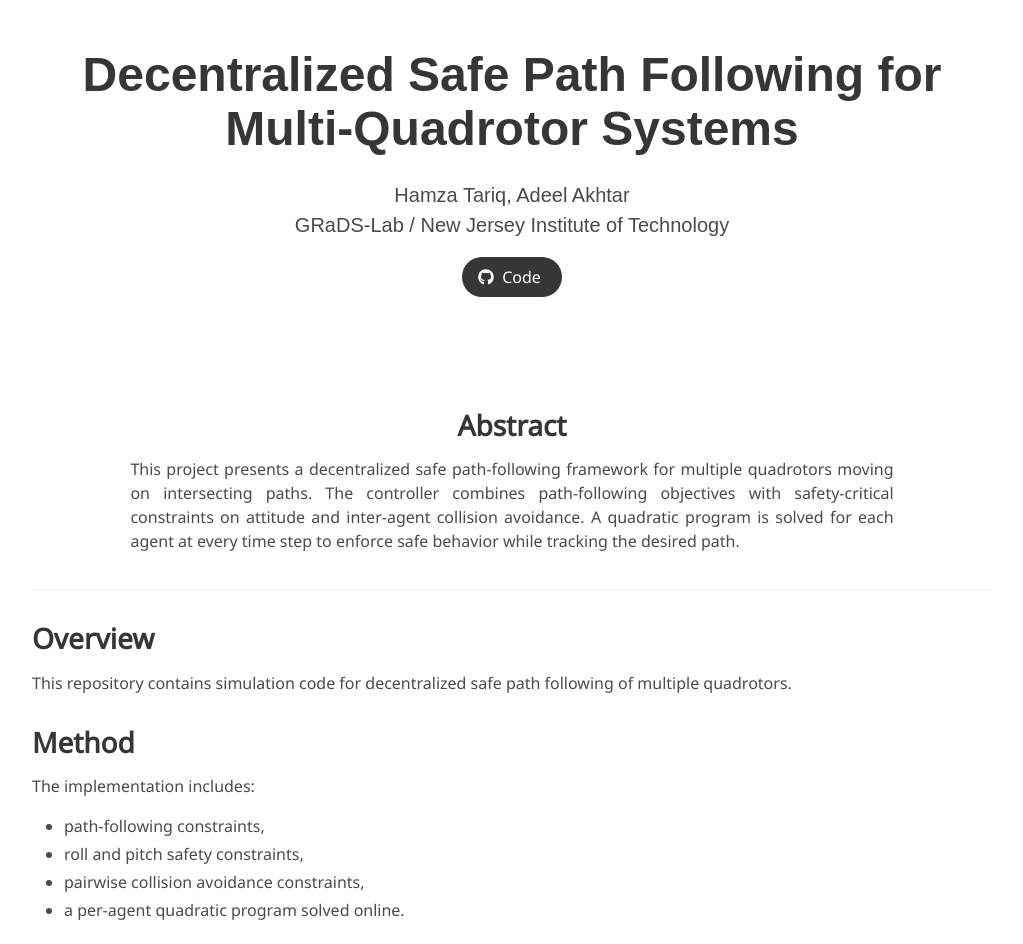
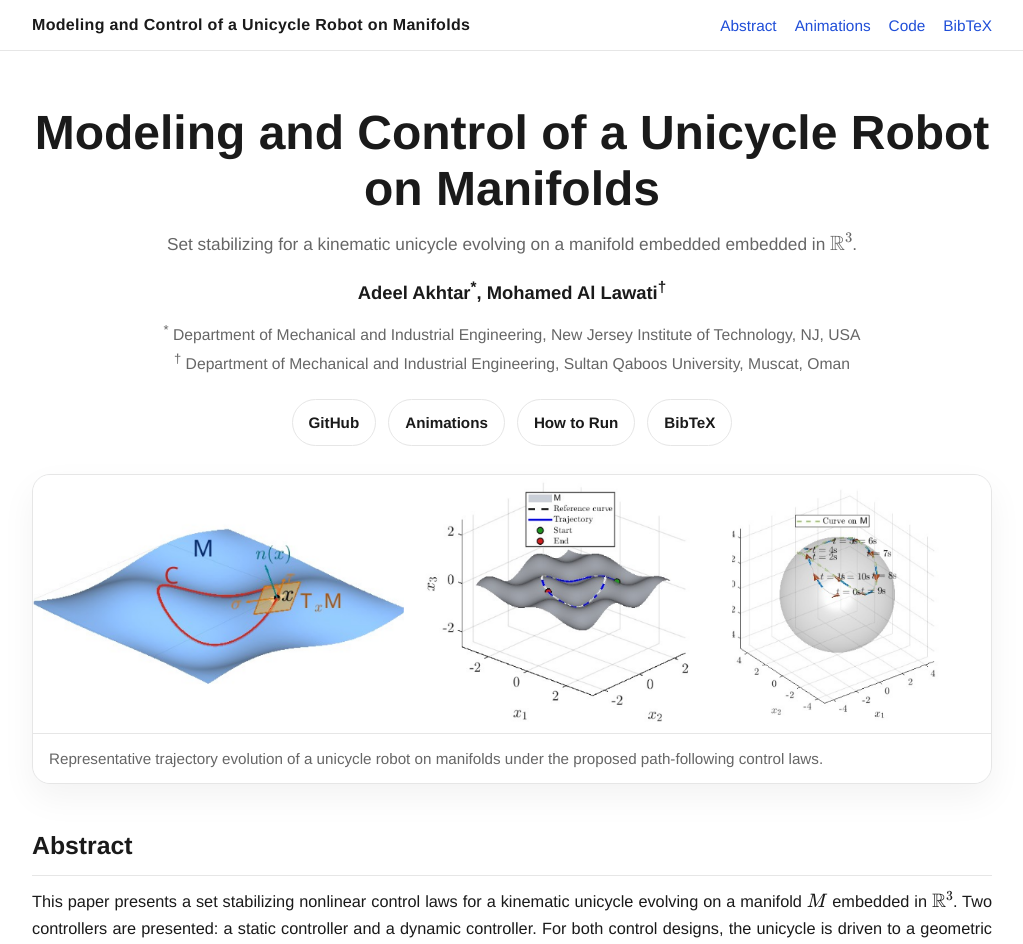
Before and after one commit to gradslab/UnicycleOnManifolds, a Jekyll site: the page docs/index.html, which Jekyll copies as it is, in a window 1280 px wide and 1400 px high. Shown: the top 944 px of the window, without its empty margins (128-1151 px from the left). Built offline with Jekyll 4.4.1, drawn with Linux system fonts in a browser that asks for light colours; some web fonts are replaced; some of the changed text lies outside the part shown.

Commit message:
modifying the webpage

````diff
--- a/docs/_config.yml
+++ b/docs/_config.yml
@@ -1,7 +1,7 @@
-title: Decentralized Safe Path Following for Multi-Quadrotor Systems
-description: Project webpage for decentralized safe path following of multiple quadrotors
+title: Modeling and Control of a Unicycle Robot on Manifolds
+description: Project webpage for the CDC paper by Adeel Akhtar and Mohamed Al Lawati
 url: "https://gradslab.github.io"
-baseurl: "/tfl_cbf_safe_multiagent_pf"
+baseurl: "/UnicycleOnManifolds"
 
 markdown: kramdown
 
--- a/docs/_layouts/project_page.html
+++ b/docs/_layouts/project_page.html
@@ -11,22 +10,22 @@
   <link href="https://fonts.googleapis.com/css?family=Google+Sans|Noto+Sans|Castoro"
         rel="stylesheet">
 
-  <link rel="stylesheet" href="./static/css/bulma.min.css">
+  <link rel="stylesheet" href="{{ '/static/css/bulma.min.css' | relative_url }}">
   <link rel="stylesheet" href="https://cdnjs.cloudflare.com/ajax/libs/font-awesome/5.15.3/css/all.min.css" />
-  <link rel="stylesheet" href="./static/css/index.css">
+  <link rel="stylesheet" href="{{ '/static/css/index.css' | relative_url }}">
+  <link rel="stylesheet" href="{{ '/static/css/project.css' | relative_url }}">
 
   <script src="https://ajax.googleapis.com/ajax/libs/jquery/3.5.1/jquery.min.js"></script>
-  <script defer src="./static/js/fontawesome.all.min.js"></script>
-  <script src="./static/js/index.js"></script>
+  <script defer src="{{ '/static/js/fontawesome.all.min.js' | relative_url }}"></script>
+  <script src="{{ '/static/js/index.js' | relative_url }}"></script>
 
-  <!-- MathJax -->
   <script>
     MathJax = {
       tex: {
         inlineMath: [ ['$', '$'], ['\\(', '\\)'] ],
         displayMath: [ ['$$', '$$'], ['\\[', '\\]'] ],
         processEscapes: true,
-        tags: 'all',
+        tags: 'all'
       },
       svg: {
         fontCache: 'global'
@@ -34,12 +33,13 @@
     };
   </script>
   <script
-    type="text/javascript" id="MathJax-script" async
+    type="text/javascript"
+    id="MathJax-script"
+    async
     src="https://cdn.jsdelivr.net/npm/mathjax@3/es5/tex-chtml.js">
   </script>
 </head>
 <body>
-
 
 <section class="hero">
   <div class="hero-body">
@@ -47,6 +47,7 @@
       <div class="columns is-centered">
         <div class="column has-text-centered">
           <h1 class="title is-1 publication-title">{{ page.title }}</h1>
+
           {% if page.authors %}
           <div class="is-size-5 publication-authors">
             <span class="author-block">
@@ -56,16 +57,13 @@
           {% endif %}
 
           {% if page.affiliations %}
-          <div class="is-size-5 publication-authors">
-            <span class="author-block">
+          <div class="publication-affiliations">
             {{ page.affiliations }}
-            </span>
           </div>
           {% endif %}
 
           <div class="column has-text-centered">
             <div class="publication-links">
-              <!-- PDF Link. -->
               {% if page.paper %}
               <span class="link-block">
                 <a href="{{ page.paper }}"
@@ -77,7 +75,7 @@
                 </a>
               </span>
               {% endif %}
-              <!-- Video Link. -->
+
               {% if page.video %}
               <span class="link-block">
                 <a href="{{ page.video }}"
@@ -89,7 +87,7 @@
                 </a>
               </span>
               {% endif %}
-              <!-- Code Link. -->
+
               {% if page.code %}
               <span class="link-block">
                 <a href="{{ page.code }}"
@@ -101,7 +99,7 @@
                 </a>
               </span>
               {% endif %}
-              <!-- Dataset Link. -->
+
               {% if page.data %}
               <span class="link-block">
                 <a href="{{ page.data }}"
@@ -123,11 +121,9 @@
 
 <section class="section">
   <div class="container is-max-desktop">
-
     <div class="content">
       {{ content }}
     </div>
-
   </div>
 </section>
 
--- /dev/null
+++ b/docs/index.html
@@ -0,0 +1,458 @@
+<!DOCTYPE html>
+<html lang="en">
+<head>
+
+<script>
+  MathJax = {
+    tex: {
+      inlineMath: [['\\(','\\)'], ['$', '$']]
+    }
+  };
+</script>
+
+<script src="https://cdn.jsdelivr.net/npm/mathjax@3/es5/tex-mml-chtml.js"></script>
+
+  <meta charset="UTF-8" />
+  <meta name="viewport" content="width=device-width, initial-scale=1.0" />
+  <title>Modeling and Control of a Unicycle Robot on Manifolds</title>
+  <style>
+    :root {
+      --bg: #ffffff;
+      --text: #1a1a1a;
+      --muted: #666666;
+      --line: #e6e6e6;
+      --accent: #1f4ed8;
+      --soft: #f7f8fa;
+      --maxw: 1000px;
+    }
+
+    * { box-sizing: border-box; }
+
+    html { scroll-behavior: smooth; }
+
+    body {
+      margin: 0;
+      background: var(--bg);
+      color: var(--text);
+      font-family: "Helvetica Neue", Helvetica, Arial, sans-serif;
+      line-height: 1.65;
+    }
+
+    a {
+      color: var(--accent);
+      text-decoration: none;
+    }
+
+    a:hover { text-decoration: underline; }
+
+    .page {
+      max-width: var(--maxw);
+      margin: 0 auto;
+      padding: 28px 20px 64px;
+    }
+
+    .topbar {
+      border-bottom: 1px solid var(--line);
+      background: rgba(255,255,255,0.96);
+      position: sticky;
+      top: 0;
+      z-index: 10;
+      backdrop-filter: blur(8px);
+    }
+
+    .topbar-inner {
+      max-width: var(--maxw);
+      margin: 0 auto;
+      padding: 12px 20px;
+      display: flex;
+      justify-content: space-between;
+      align-items: center;
+      gap: 16px;
+    }
+
+    .brand {
+      font-weight: 700;
+      letter-spacing: 0.02em;
+      color: var(--text);
+    }
+
+    .nav {
+      display: flex;
+      gap: 18px;
+      flex-wrap: wrap;
+      font-size: 0.96rem;
+    }
+
+    .hero {
+      text-align: center;
+      padding-top: 26px;
+    }
+
+    h1 {
+      font-size: clamp(2rem, 4vw, 3rem);
+      line-height: 1.15;
+      margin: 0 0 14px;
+      font-weight: 700;
+    }
+
+    .subtitle {
+      color: var(--muted);
+      font-size: 1.08rem;
+      max-width: 820px;
+      margin: 0 auto 16px;
+    }
+
+    .authors {
+      margin: 10px auto 6px;
+      max-width: 900px;
+      font-size: 1.15rem;
+      font-weight: 700;
+    }
+
+    .affiliations,
+    .note {
+      margin: 10px auto;
+      max-width: 900px;
+      color: var(--muted);
+      font-size: 0.98rem;
+    }
+
+    .button-row {
+      display: flex;
+      justify-content: center;
+      gap: 12px;
+      flex-wrap: wrap;
+      margin: 22px 0 28px;
+    }
+
+    .button {
+      display: inline-block;
+      padding: 10px 16px;
+      border: 1px solid var(--line);
+      border-radius: 999px;
+      color: var(--text);
+      background: #fff;
+      font-weight: 600;
+      font-size: 0.95rem;
+      transition: transform 0.15s ease, box-shadow 0.15s ease, border-color 0.15s ease;
+    }
+
+    .button:hover {
+      text-decoration: none;
+      transform: translateY(-1px);
+      box-shadow: 0 8px 20px rgba(0,0,0,0.06);
+      border-color: #d4d8df;
+    }
+
+    .teaser {
+      margin: 0 auto 10px;
+      border: 1px solid var(--line);
+      border-radius: 18px;
+      overflow: hidden;
+      background: var(--soft);
+      box-shadow: 0 14px 34px rgba(0,0,0,0.05);
+    }
+
+    .teaser img {
+      width: 100%;
+      display: block;
+      height: auto;
+    }
+
+    .teaser-caption {
+      padding: 12px 16px;
+      font-size: 0.95rem;
+      color: var(--muted);
+      text-align: left;
+      border-top: 1px solid var(--line);
+      background: #fff;
+    }
+
+    section {
+      margin-top: 42px;
+      scroll-margin-top: 80px;
+    }
+
+    h2 {
+      font-size: 1.55rem;
+      margin: 0 0 12px;
+      padding-bottom: 8px;
+      border-bottom: 1px solid var(--line);
+    }
+
+    p {
+      margin: 0 0 14px;
+    }
+
+    .abstract {
+      font-size: 1.02rem;
+      text-align: justify;
+    }
+
+    .gif-grid {
+      display: grid;
+      grid-template-columns: repeat(2, minmax(0, 1fr));
+      gap: 20px;
+      align-items: start;
+    }
+
+    .card {
+      border: 1px solid var(--line);
+      border-radius: 18px;
+      overflow: hidden;
+      background: #fff;
+      box-shadow: 0 10px 30px rgba(0,0,0,0.04);
+    }
+
+    .card img {
+      width: 100%;
+      display: block;
+      height: auto;
+      background: var(--soft);
+    }
+
+    .card-body {
+      padding: 14px 16px 16px;
+    }
+
+    .card-title {
+      font-weight: 700;
+      margin: 0 0 6px;
+      font-size: 1rem;
+    }
+
+    .card-text {
+      color: var(--muted);
+      font-size: 0.95rem;
+      margin: 0;
+    }
+
+    .two-col {
+      display: grid;
+      grid-template-columns: 1.1fr 0.9fr;
+      gap: 28px;
+    }
+
+    .list {
+      margin: 0;
+      padding-left: 20px;
+    }
+
+    .list li { margin-bottom: 10px; }
+
+    pre {
+      margin: 0;
+      white-space: pre-wrap;
+      word-break: break-word;
+      background: #f8f9fb;
+      border: 1px solid var(--line);
+      border-radius: 16px;
+      padding: 18px;
+      overflow-x: auto;
+      font-size: 0.94rem;
+      line-height: 1.5;
+    }
+
+    .footer {
+      margin-top: 48px;
+      padding-top: 18px;
+      border-top: 1px solid var(--line);
+      color: var(--muted);
+      font-size: 0.95rem;
+      text-align: center;
+    }
+
+    @media (max-width: 820px) {
+      .gif-grid,
+      .two-col {
+        grid-template-columns: 1fr;
+      }
+
+      .topbar-inner {
+        flex-direction: column;
+        align-items: flex-start;
+      }
+    }
+  </style>
+</head>
+<body>
+  <div class="topbar">
+    <div class="topbar-inner">
+      <div class="brand">Modeling and Control of a Unicycle Robot on Manifolds</div>
+      <nav class="nav">
+        <a href="#abstract">Abstract</a>
+        <a href="#animations">Animations</a>
+        <a href="#code">Code</a>
+        <a href="#bibtex">BibTeX</a>
+      </nav>
+    </div>
+  </div>
+
+  <main class="page">
+    <header class="hero">
+      <h1>Modeling and Control of a Unicycle Robot on Manifolds</h1>
+      <p class="subtitle">
+        Set stabilizing for a kinematic unicycle evolving on a manifold embedded embedded in \( \mathbb{R}^3 \).
+      </p>
+
+      <div class="authors">
+        Adeel Akhtar<sup>*</sup>, Mohamed Al Lawati<sup>†</sup>
+      </div>
+
+      <div class="affiliations">
+        <sup>*</sup> Department of Mechanical and Industrial Engineering, New Jersey Institute of Technology, NJ, USA<br>
+        <sup>†</sup> Department of Mechanical and Industrial Engineering, Sultan Qaboos University, Muscat, Oman
+      </div>
+
+      <div class="button-row">
+        <a class="button" href="https://github.com/gradslab/UnicycleOnManifolds">GitHub</a>
+        <a class="button" href="#animations">Animations</a>
+        <a class="button" href="#code">How to Run</a>
+        <a class="button" href="#bibtex">BibTeX</a>
+      </div>
+
+      <figure class="teaser">
+        <img src="static/image/taser.png" alt="Project teaser image" />
+        <figcaption class="teaser-caption">
+          Representative trajectory evolution of a unicycle robot on manifolds under the proposed path-following control laws.
+        </figcaption>
+      </figure>
+    </header>
+
+    <section id="abstract">
+      <h2>Abstract</h2>
+      <p class="abstract">
+        This paper presents a set stabilizing nonlinear control laws for a kinematic unicycle evolving on a manifold \( M \) embedded in \( \mathbb{R}^3 \). Two controllers are presented: a static controller and a dynamic controller. For both control designs, the unicycle is driven to a geometric curve on \(\mathsf{M} \). We characterize and stabilize the corresponding zero-dynamics set, also known as the path-following manifold. This set represents all possible motions on the curve. Stabilizing the zero-dynamics manifold implies path-invariance, which in simple words means that when the unicycle is on the curve, it never leaves the curve for all future time. This is in contrast to the traditional trajectory tracking objective. Moreover, the proposed controller also guarantees local exponential convergence to the zero-dynamics manifold under certain conditions. The results found in this paper are validated through numerical simulations. Code and animations are available in this repository and on this project page.The GitHub repository is available at <a href="https://github.com/gradslab/UnicycleOnManifolds">gradslab/UnicycleOnManifolds</a>.
+      </p>
+    </section>
+
+    <section>
+      <h2>Overview</h2>
+      <p>
+        This repository contains MATLAB code, visualizations, and animations for modeling and control of a unicycle robot evolving on manifolds. The implementation includes both static and dynamic path-following controllers, together with scripts for simulation, animation, and vector-graphics export.
+      </p>
+    </section>
+
+    <section>
+      <h2>Method</h2>
+      <ul class="list">
+        <li>a <strong>static controller</strong> for path following on manifolds,</li>
+        <li>a <strong>dynamic controller</strong> for path following on manifolds,</li>
+        <li>characterization and stabilization of the <strong>zero-dynamics manifold</strong>,</li>
+        <li>numerical simulations and visualization utilities for representative manifold-based trajectories.</li>
+      </ul>
+    </section>
+
+    <section id="animations">
+      <h2>Animations</h2>
+      <div class="gif-grid">
+        <article class="card">
+          <img src="static/image/dynamic_sinusoidal_manifold.gif" alt="Dynamic controller animation" />
+          <div class="card-body">
+            <p class="card-title">Dynamic Controller</p>
+            <p class="card-text">
+              The dynamic controller drives the unicycle toward a geometric curve on the manifold while stabilizing the associated path-following manifold. The animation illustrates the resulting closed-loop behavior over time.
+            </p>
+          </div>
+        </article>
+
+        <article class="card">
+          <img src="static/image/fixed_v.gif" alt="Static controller animation" />
+          <div class="card-body">
+            <p class="card-title">Static Controller</p>
+            <p class="card-text">
+              The static controller achieves path-invariant motion on the manifold by stabilizing the corresponding zero-dynamics set. The animation shows representative motion under this formulation.
+            </p>
+          </div>
+        </article>
+      </div>
+    </section>
+
+    <section>
+      <h2>Snapshots</h2>
+      <div class="gif-grid">
+        <article class="card">
+          <img src="static/image/dynamic_curve_2.jpg" alt="Dynamic controller snapshots" />
+          <div class="card-body">
+            <p class="card-title">Dynamic Formulation Snapshots</p>
+            <p class="card-text">
+              Representative trajectory snapshots for the dynamic controller on a manifold-based curve.
+            </p>
+          </div>
+        </article>
+
+        <article class="card">
+          <img src="static/image/fixed_v_snapshots_1.jpg" alt="Static controller snapshots" />
+          <div class="card-body">
+            <p class="card-title">Static Formulation Snapshots</p>
+            <p class="card-text">
+              Representative trajectory snapshots for the static controller with fixed forward velocity.
+            </p>
+          </div>
+        </article>
+      </div>
+    </section>
+
+    <section id="code">
+      <h2>Code and Reproducibility</h2>
+      <div class="two-col">
+        <div>
+          <p>
+            The full source code is available in the GitHub repository:
+            <a href="https://github.com/gradslab/UnicycleOnManifolds">gradslab/UnicycleOnManifolds</a>.
+          </p>
+          <p>
+            After cloning the repository, open MATLAB in the repository root and run the desired experiment script. The repository contains both dynamic and fixed-velocity examples, together with plotting, animation, and export utilities.
+          </p>
+        </div>
+        <div>
+          <h3>Repository Structure</h3>
+<pre><code>.
+├── FaceImage/
+├── dynamic/
+│   ├── manifold_sphere_curve_1/
+│   ├── manifold_sphere_curve_2/
+│   └── manifold_sphere_curve_3/
+├── fixed_v/
+│   ├── manifold_sphere_curve_1/
+│   ├── manifold_sphere_curve_2/
+│   └── manifold_sphere_curve_3/
+├── docs/
+│   ├── index.html
+│   ├── _config.yml
+│   ├── static/
+│   │   └── image/
+│   └── _layouts/
+└── README.md
+</code></pre>
+        </div>
+      </div>
+    </section>
+
+    <section>
+      <h2>How to Run</h2>
+<pre><code>git clone git@github.com:gradslab/UnicycleOnManifolds.git
+cd UnicycleOnManifolds
+
+# Open MATLAB and run one of the example scripts
+run('dynamic/manifold_sphere_curve_2/main.m')
+run('fixed_v/manifold_sphere_curve_1/main.m')
+</code></pre>
+    </section>
+
+    <section id="bibtex">
+      <h2>BibTeX</h2>
+      <pre>@inproceedings{akhtar_allawati_unicycle_manifolds,
+  title     = {Modeling and Control of a Unicycle Robot on Manifolds},
+  author    = {Adeel Akhtar and Mohamed Al Lawati},
+  booktitle = {This work is under review},
+  year      = {2026}
+}</pre>
+    </section>
+
+    <div class="footer">
+      Repository: <a href="https://github.com/gradslab/UnicycleOnManifolds">gradslab/UnicycleOnManifolds</a>
+    </div>
+  </main>
+</body>
+</html>
--- a/docs/index.md
+++ /dev/null
@@ -1,58 +0,0 @@
----
-layout: project_page
-permalink: /
-
-title: Decentralized Safe Path Following for Multi-Quadrotor Systems
-authors:
-  - Hamza Tariq, Adeel Akhtar
-affiliations:
-  - GRaDS-Lab / New Jersey Institute of Technology
-paper:
-video:
-code: https://github.com/gradslab/tfl_cbf_safe_multiagent_pf
-data:
----
-
-<div class="columns is-centered has-text-centered">
-  <div class="column is-four-fifths">
-    <h2>Abstract</h2>
-    <div class="content has-text-justified">
-      This project presents a decentralized safe path-following framework for multiple quadrotors moving on intersecting paths. The controller combines path-following objectives with safety-critical constraints on attitude and inter-agent collision avoidance. A quadratic program is solved for each agent at every time step to enforce safe behavior while tracking the desired path.
-    </div>
-  </div>
-</div>
-
----
-
-## Overview
-
-This repository contains simulation code for decentralized safe path following of multiple quadrotors.
-
-## Method
-
-The implementation includes:
-
-- path-following constraints,
-- roll and pitch safety constraints,
-- pairwise collision avoidance constraints,
-- a per-agent quadratic program solved online.
-
-## Demo
-
-![Four-quadrotor simulation](./static/image/quad_animation.gif)
-
-*Figure 1: Multi-quadrotor simulation animation.*
-
-## Repository Contents
-
-The repository includes:
-
-- simulation code for quadrotor dynamics,
-- decentralized controller logic,
-- pairwise safety constraints,
-- plotting and visualization utilities.
-
-## Requirements
-
-```bash
-pip install numpy cvxpy matplotlib
--- a/docs/static/css/index.css
+++ b/docs/static/css/index.css
@@ -82,6 +82,8 @@ body {
   display: inline-block;
 }
 
+
+
 .publication-banner img {
 }
 
````
Also changed, not shown: other parts of docs/_layouts/project_page.html (+1 -2 lines), docs/static/image/taser.png (added). Lines whose indentation alone changed are shown as unchanged.
